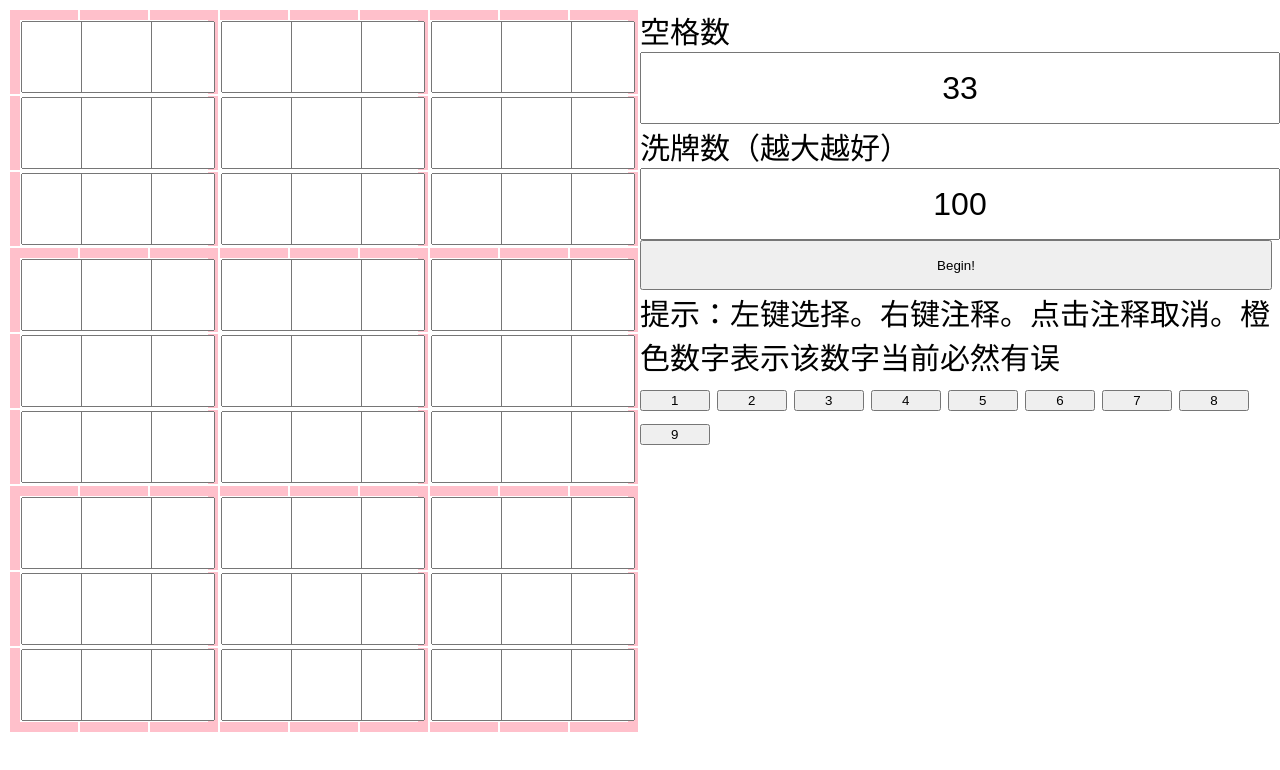
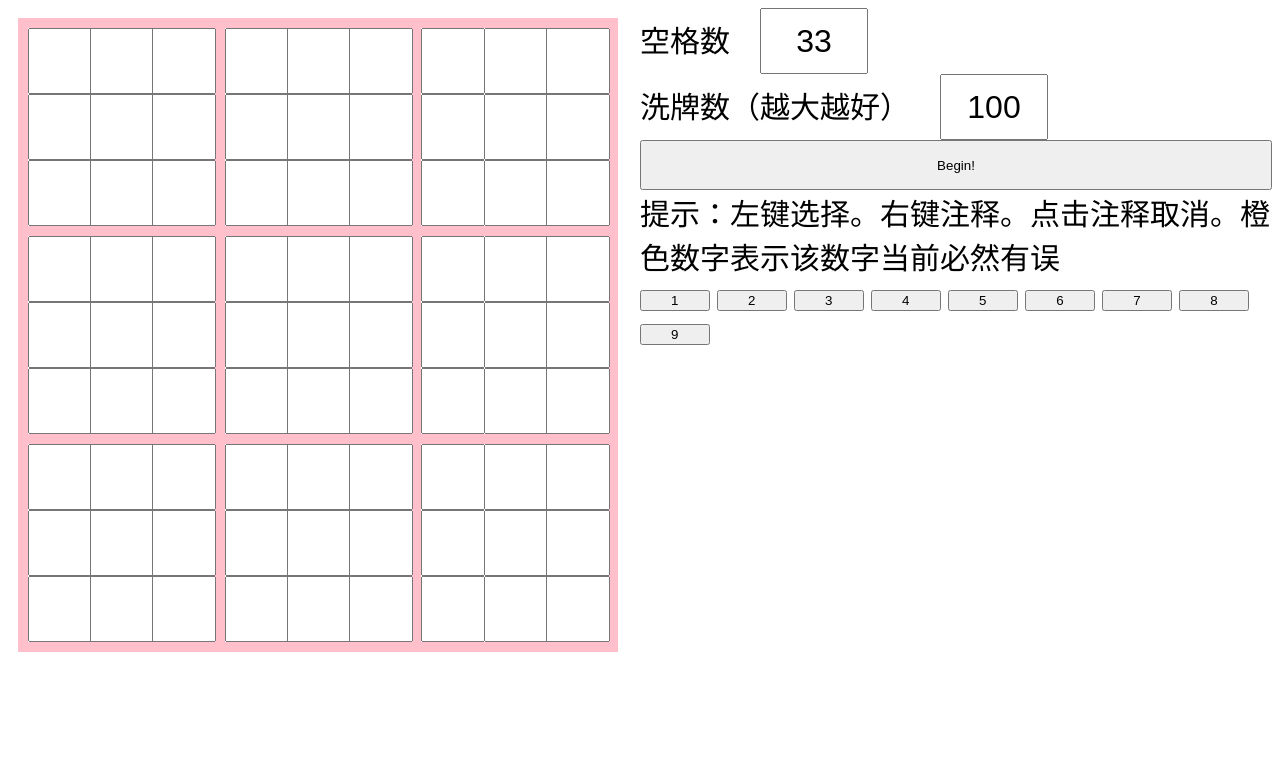
Before and after one commit to forevertst/MyProjectOne, a plain HTML site: page game.html in a window 1280 px wide. Drawn offline with Linux system fonts and the light colour scheme.

Commit message:
调整数独样式

```diff
--- a/game.html
+++ b/game.html
@@ -1,16 +1,20 @@
 <!DOCTYPE html>
-
 <html>
-
 <head id="head1">
-    <title>myTest</title>
+    <title>game</title>
 
     <script type="text/javascript" src="Scripts/jquery-1.7.2.min.js"></script>
-    <script type="text/javascript" src="Scripts/xxx.js?v=26"></script>
+    <script type="text/javascript" src="Scripts/game.js?v=26"></script>
+
     <style>
-        table {
-            margin-top: 0px;
-            width: 50%;
+        #table {
+            margin-top: 10px;
+            margin-left: 10px;
+            position: fixed;
+            width: 600px;
+            height: 600px;
+
+            border-collapse: collapse;
         }
 
         tr {
@@ -18,24 +22,30 @@
         }
 
         td {
-            width: 11.1%;
+            padding: 0;
         }
 
         input {
-            margin-left: 0px;
-            margin-right: 0px;
-            width: 100%;
             text-align:center;
             font-size:xx-large;
         }
+        #table input{
+            width:90%;
+            height: 90%;
+        }
+        #control input{
+            margin-left: 30px;
+            width: 100px;
+            height: 100px;
+        }
+    </style>
 
-    </style>
 </head>
 
 <body>
 
     <table id="table" style="float:left">
-        <tr style="width: 100%">
+        <tr>
             <td>
                 <input /></td>
             <td>
@@ -55,7 +65,7 @@
             <td>
                 <input /></td>
         </tr>
-        <tr style="width: 100%">
+        <tr>
             <td>
                 <input /></td>
             <td>
@@ -75,7 +85,7 @@
             <td>
                 <input /></td>
         </tr>
-        <tr style="width: 100%">
+        <tr>
             <td>
                 <input /></td>
             <td>
@@ -95,7 +105,7 @@
             <td>
                 <input /></td>
         </tr>
-        <tr style="width: 100%">
+        <tr>
             <td>
                 <input /></td>
             <td>
@@ -115,7 +125,7 @@
             <td>
                 <input /></td>
         </tr>
-        <tr style="width: 100%">
+        <tr>
             <td>
                 <input /></td>
             <td>
@@ -135,7 +145,7 @@
             <td>
                 <input /></td>
         </tr>
-        <tr style="width: 100%">
+        <tr>
             <td>
                 <input /></td>
             <td>
@@ -155,7 +165,7 @@
             <td>
                 <input /></td>
         </tr>
-        <tr style="width: 100%">
+        <tr>
             <td>
                 <input /></td>
             <td>
@@ -175,7 +185,7 @@
             <td>
                 <input /></td>
         </tr>
-        <tr style="width: 100%">
+        <tr>
             <td>
                 <input /></td>
             <td>
@@ -195,7 +205,7 @@
             <td>
                 <input /></td>
         </tr>
-        <tr style="width: 100%">
+        <tr >
             <td>
                 <input /></td>
             <td>
@@ -216,9 +226,10 @@
                 <input /></td>
         </tr>
     </table>
-    <div style="float: right; font-size: 30px;width:50%">
+    <div id="control" style="float: right; font-size: 30px;width:50%">
         <div id="mes" style="color:red"></div>
         <label>空格数</label><input id="a" type="text" value="33" class="No"/>
+        <br>
         <label >洗牌数（越大越好）</label><input id="b" type="text" value="100" class="No"/>
         <button id="btn" style="width:100%;height:50px;">Begin!</button>
         <div>提示：左键选择。右键注释。点击注释取消。橙色数字表示该数字当前必然有误</div>
```
Also changed, not shown: Index.html (renamed from default.html, +1 -1 lines), Scripts/game.js (renamed from Scripts/xxx.js, +47 -39 lines), Style/Index.css (renamed from Style/StyleSheet1.css).
